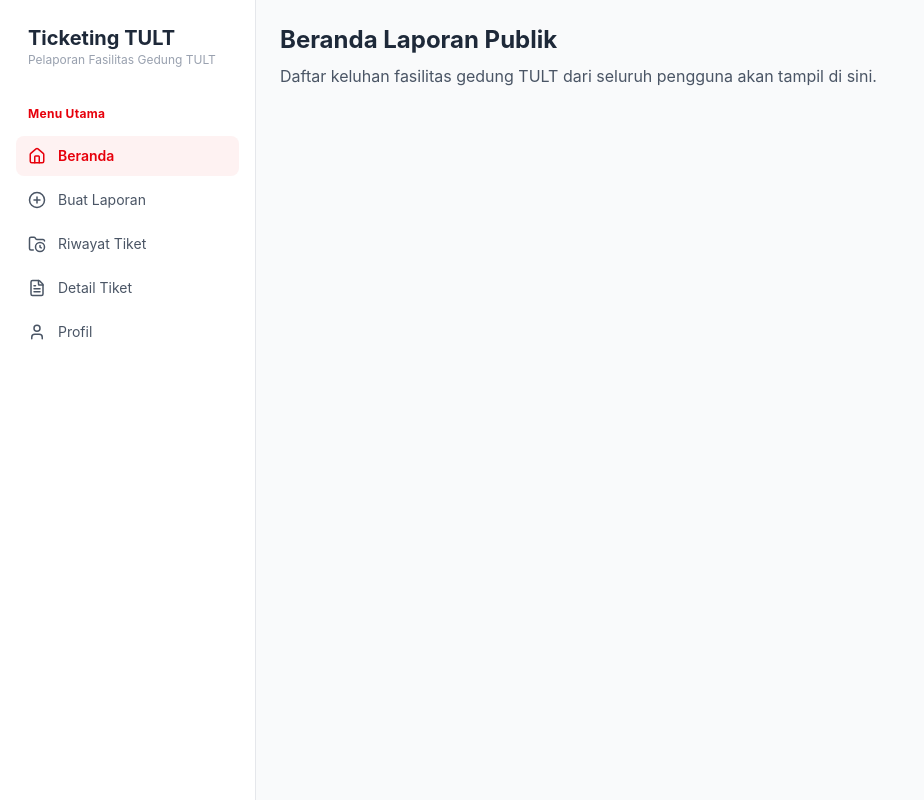
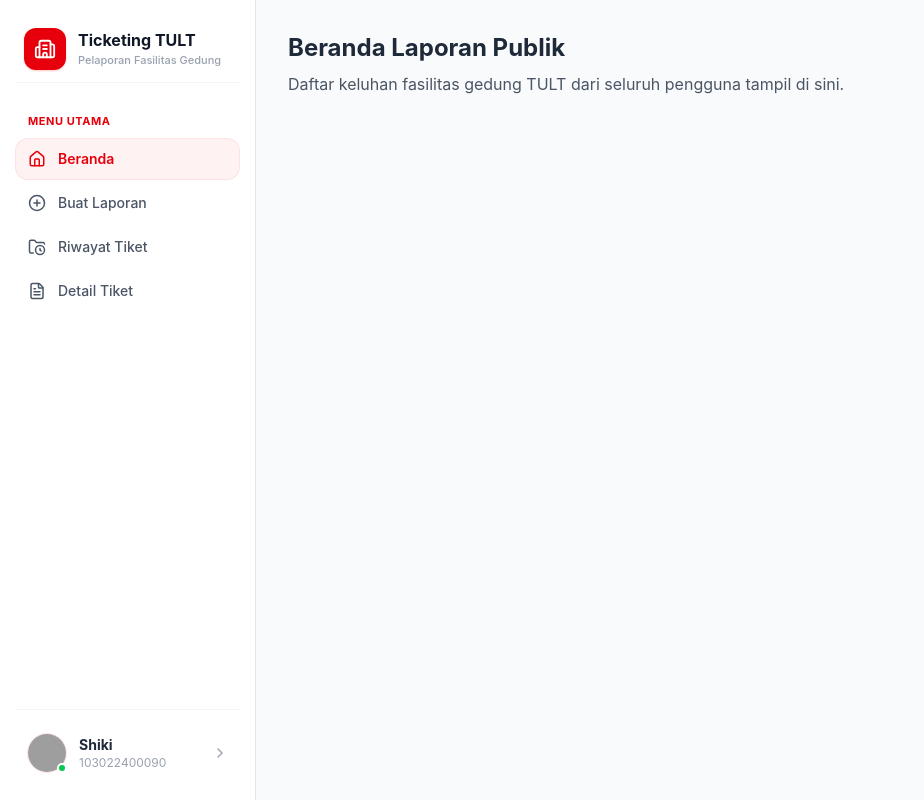
Before and after one commit to Kuzhano/TicketingForTULT, a React (Vite) app: page / in a window 1280 px wide. Shown: the whole page, without its empty margins (0-924 px from the left). Built offline with nearby package versions, Linux system fonts and the light colour scheme; grey boxes are pictures that could not be loaded.

Commit message:
refactor: change the sidebar layout

```diff
--- a/src/components/Layout.jsx
+++ b/src/components/Layout.jsx
@@ -1,54 +1,93 @@
 import { useState } from 'react';
 import { NavLink, Outlet } from 'react-router-dom';
-import { Home, PlusCircle, FolderClock, FileText, User, Menu, X } from 'lucide-react';
+import {
+  Home,
+  PlusCircle,
+  FolderClock,
+  FileText,
+  Menu,
+  X,
+  Building2,
+  ChevronRight
+} from 'lucide-react';
 
 export default function Layout() {
   const [isOpen, setIsOpen] = useState(false);
 
+  // Menu utama (Profil sudah dipisah ke bawah)
   const menus = [
     { name: 'Beranda', path: '/', icon: Home },
     { name: 'Buat Laporan', path: '/create', icon: PlusCircle },
     { name: 'Riwayat Tiket', path: '/history', icon: FolderClock },
     { name: 'Detail Tiket', path: '/ticket/1', icon: FileText },
-    { name: 'Profil', path: '/profile', icon: User },
   ];
+
+  // Data pengguna untuk bagian bawah sidebar
+  const currentUser = {
+    name: 'Shiki',
+    nim: '103022400090',
+    // Menggunakan UI Avatars dengan warna merah senada (bisa diganti URL foto asli)
+    avatar: 'https://ui-avatars.com/api/?name=Shiki&background=dc2626&color=fff&bold=true',
+  };
 
   return (
     <div className="min-h-screen bg-gray-50 flex flex-col md:flex-row">
 
+      {/* Header Mobile */}
       <div className="md:hidden bg-white border-b border-gray-200 px-4 py-3 flex items-center justify-between sticky top-0 z-20">
-        <span className="font-bold text-red-600 text-lg">TULT-Fix</span>
+        <div className="flex items-center gap-2.5">
+          <div className="bg-red-600 text-white p-1.5 rounded-lg">
+            <Building2 size={18} />
+          </div>
+          <span className="font-bold text-gray-800 text-base">Ticketing TULT</span>
+        </div>
         <button
           onClick={() => setIsOpen(!isOpen)}
-          className="text-gray-600 focus:outline-none p-1"
+          className="text-gray-600 focus:outline-none p-1 rounded-lg hover:bg-gray-100"
         >
           {isOpen ? <X size={24} /> : <Menu size={24} />}
         </button>
       </div>
 
+      {/* Overlay gelap saat sidebar dibuka di HP */}
       {isOpen && (
         <div
-          className="fixed inset-0 bg-black/40 z-20 md:hidden"
+          className="fixed inset-0 bg-black/40 z-20 md:hidden backdrop-blur-xs"
           onClick={() => setIsOpen(false)}
         />
       )}
 
+      {/* Sidebar Navigasi Modern */}
       <aside
-        className={`fixed md:static inset-y-0 left-0 z-30 w-64 bg-white border-r border-gray-200 px-4 py-6 transform transition-transform duration-200 ease-in-out ${
+        className={`fixed md:sticky md:top-0 inset-y-0 left-0 z-30 w-64 h-screen bg-white border-r border-gray-200 flex flex-col justify-between p-4 transform transition-transform duration-200 ease-in-out ${
           isOpen ? 'translate-x-0' : '-translate-x-full'
         } md:translate-x-0`}
       >
-        <div className="mb-8 px-3">
-          <h1 className="text-xl font-bold text-gray-800">Ticketing TULT</h1>
-          <p className="text-xs text-gray-400">Pelaporan Fasilitas Gedung TULT</p>
+        {/* BAGIAN ATAS: Brand & Menu Navigasi */}
+        <div>
+          {/* Brand Header dengan Ikon Modern */}
+          <div className="flex items-center gap-3 px-2 py-3 mb-6 border-b border-gray-100">
+            <div className="bg-red-600 text-white p-2.5 rounded-xl shadow-xs shadow-red-200">
+              <Building2 size={22} />
+            </div>
+            <div>
+              <h1 className="text-base font-bold text-gray-900 leading-tight">
+                Ticketing TULT
+              </h1>
+              <p className="text-[11px] text-gray-400 font-medium mt-0.5">
+                Pelaporan Fasilitas Gedung
+              </p>
+            </div>
           </div>
 
-        <div className="mb-3 px-3">
-          <span className="text-xs font-bold text-red-600 tracking-wide">
+          {/* Label Kategori */}
+          <div className="mb-2 px-3">
+            <span className="text-[11px] font-bold uppercase tracking-wider text-red-600">
               Menu Utama
             </span>
           </div>
 
+          {/* Daftar Menu */}
           <nav className="space-y-1">
             {menus.map((item) => {
               const Icon = item.icon;
@@ -58,10 +97,10 @@ export default function Layout() {
                   to={item.path}
                   onClick={() => setIsOpen(false)}
                   className={({ isActive }) =>
-                  `flex items-center gap-3 px-3 py-2.5 rounded-lg text-sm transition-colors ${
+                    `flex items-center gap-3 px-3 py-2.5 rounded-xl text-sm transition-all duration-150 ${
                       isActive
-                      ? 'bg-red-50 text-red-600 font-semibold'
-                      : 'text-gray-600 hover:bg-gray-100'
+                        ? 'bg-red-50 text-red-600 font-semibold shadow-2xs ring-1 ring-red-100'
+                        : 'text-gray-600 hover:bg-gray-50 hover:text-gray-900 font-medium'
                     }`
                   }
                 >
@@ -71,9 +110,55 @@ export default function Layout() {
               );
             })}
           </nav>
+        </div>
+
+        {/* BAGIAN BAWAH: Kartu Profil Pengguna */}
+        <div className="pt-3 border-t border-gray-100">
+          <NavLink
+            to="/profile"
+            onClick={() => setIsOpen(false)}
+            className={({ isActive }) =>
+              `flex items-center justify-between p-2.5 rounded-xl transition-all duration-150 group ${
+                isActive
+                  ? 'bg-red-50 ring-1 ring-red-200'
+                  : 'hover:bg-gray-50 border border-transparent hover:border-gray-200'
+              }`
+            }
+          >
+            <div className="flex items-center gap-3 min-w-0">
+              {/* Foto Profil + Indikator Online */}
+              <div className="relative shrink-0">
+                <img
+                  src={currentUser.avatar}
+                  alt={currentUser.name}
+                  className="w-10 h-10 rounded-full object-cover border border-red-100"
+                />
+                <span className="bottom-0 right-0 absolute w-2.5 h-2.5 bg-green-500 border-2 border-white rounded-full"></span>
+              </div>
+
+              {/* Nama & NIM */}
+              <div className="truncate">
+                <p className="text-sm font-bold text-gray-800 group-hover:text-red-600 transition-colors truncate">
+                  {currentUser.name}
+                </p>
+                <p className="text-xs text-gray-400 truncate">
+                  {currentUser.nim}
+                </p>
+              </div>
+            </div>
+
+            {/* Ikon Panah Kecil */}
+            <ChevronRight
+              size={16}
+              className="text-gray-400 group-hover:text-red-600 group-hover:translate-x-0.5 transition-all shrink-0"
+            />
+          </NavLink>
+        </div>
+
       </aside>
 
-      <main className="flex-1 p-6">
+      {/* Area Konten Utama */}
+      <main className="flex-1 p-6 md:p-8 overflow-y-auto">
         <Outlet />
       </main>
 
--- a/src/pages/Dashboard.jsx
+++ b/src/pages/Dashboard.jsx
@@ -2,7 +2,7 @@ export default function Dashboard() {
   return (
     <div>
       <h2 className="text-2xl font-bold text-gray-800 mb-2">Beranda Laporan Publik</h2>
-      <p className="text-gray-600">Daftar keluhan fasilitas gedung TULT dari seluruh pengguna akan tampil di sini.</p>
+      <p className="text-gray-600">Daftar keluhan fasilitas gedung TULT dari seluruh pengguna tampil di sini.</p>
     </div>
   );
 }
```
Lines whose indentation alone changed are shown as unchanged.
